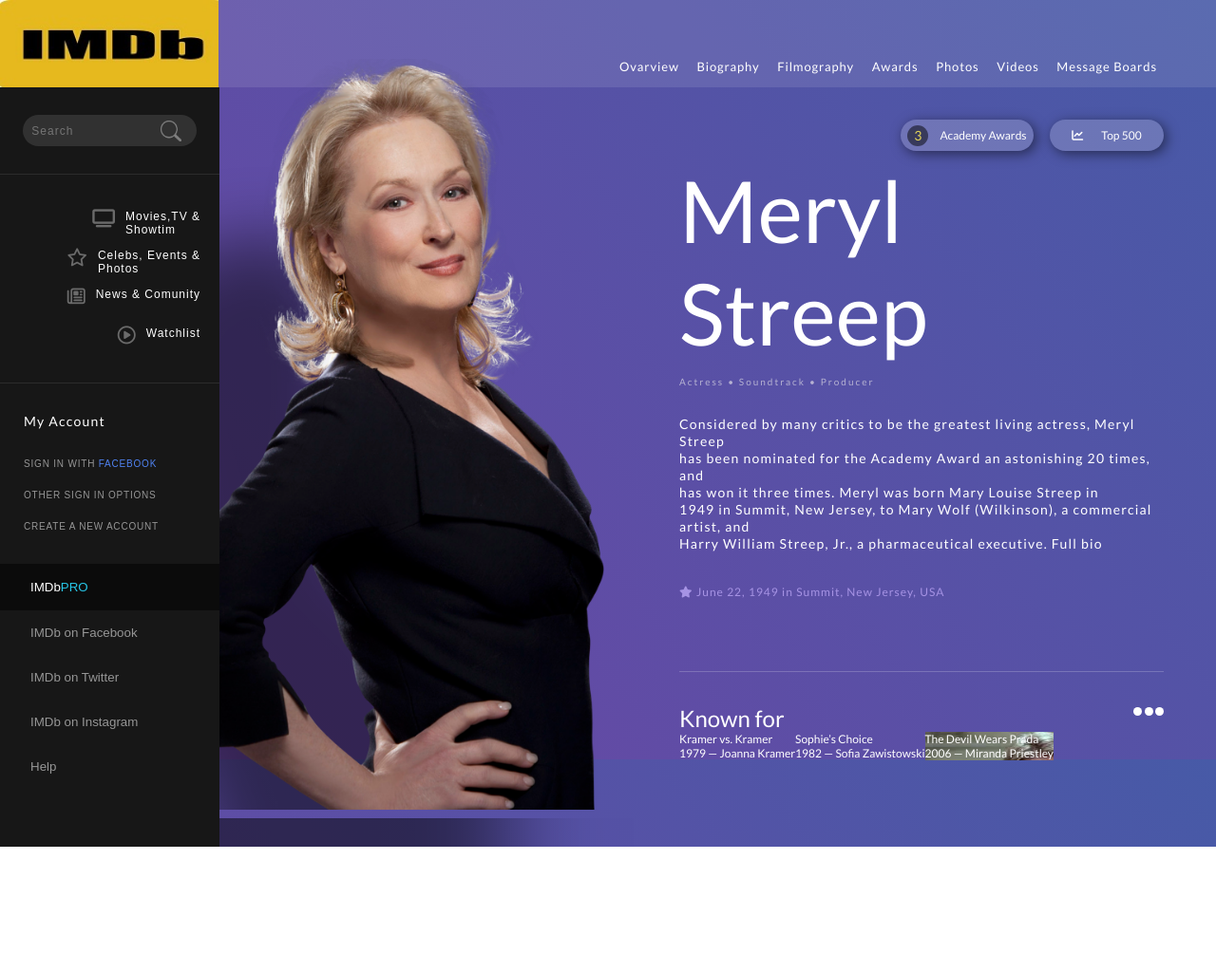
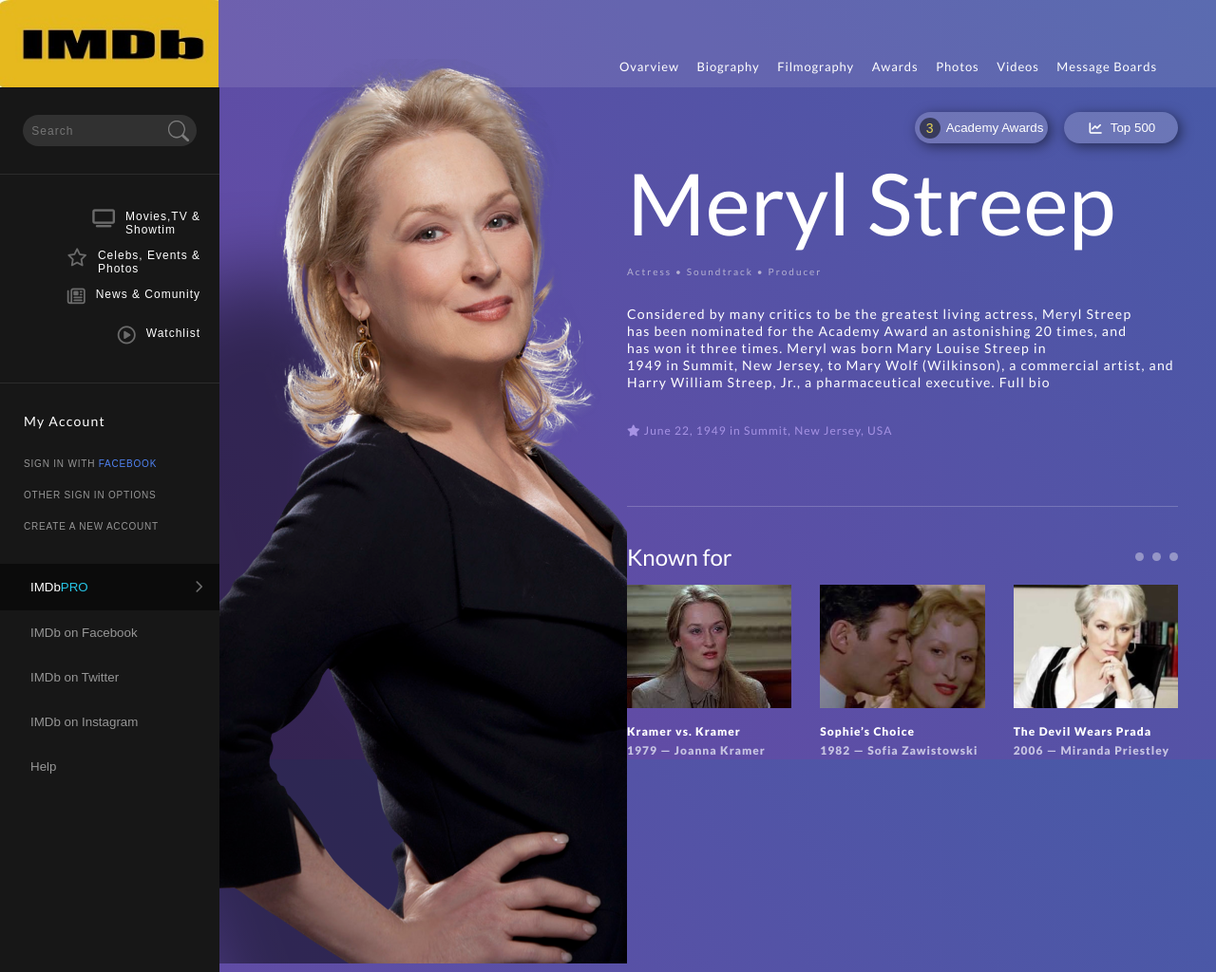
Before and after one commit to VadimRydenko/finalProject, a website built with webpack: page src/index/index.html in a window 1280 px wide. Shown: the whole page at 95% size. Before the commit the page ends 892 px from the top, so only its background shows below. Built offline with nearby package versions, Linux system fonts and the light colour scheme.

Commit message:
add known for menu

```diff
--- a/src/common/styles/menu.scss
+++ b/src/common/styles/menu.scss
@@ -18,6 +18,7 @@
     @include menu_content;
     color: #969696;
     margin: 15px 26px;
+    cursor: pointer;
 }
 
 
@@ -29,6 +30,7 @@
     border: none;
     text-align: left;
     padding-left: 32px;
+    cursor: pointer;
 }
 
 .imd {
@@ -36,16 +38,24 @@
 }
 
 .img__center {
-    width: 670px;
+    flex-grow: 1;
+    width: 669px;
+    height: 962px;
     background-image: url(../../assets/images/main_merry1.png);
-    height:100%;
     background-repeat: no-repeat;
     background-position: center;
-    background-position:-110px -9px;
+    background-position:-155px -9px;
     background-size:cover;
     margin-left: 126px;
     margin-top: -30px;
     box-shadow: -181px 214px 89px 0 rgba(0, 0, 0, 0.5);
+}
+
+.fa-chevron-right {
+    color: #6b6b6b;
+    width: 7px;
+    height: 11.6px;
+    padding-left: 112px;
 }
 
 
@@ -55,11 +65,9 @@
 
 .main__block {
     position: relative;
-    height: 100%;
 }
 .main__content {
     max-width:1440px;
-    height: 100%;
     margin: 0 auto;
     display: flex;
 }
@@ -87,7 +95,7 @@
 .logo {
 background-image: url(../../assets/images/logo.jpg);
 width: 230px;
-height: 100%;
+min-height: 1000px;
 background-repeat: no-repeat;
 background-size: cover;
 background-size:103%;
@@ -127,7 +135,7 @@
 .menu {
 background-color: #171717;
 max-width: 231px;
-height: 100%;
+height: 932px;
 position: absolute;
 }
 
@@ -141,19 +149,31 @@
     &__imput {
         color: #bbbbbb;
         background-color: #313131;
-        width: 183px;
-        border-radius: 100px;
+        width: 153px;
+        border-top-left-radius: 100px;
+        border-bottom-left-radius: 100px;
         outline: none;
         font-size: 12px;
         letter-spacing:1px;
         border: none;
         padding:5px;
         height: 33px;
+        cursor: text;
+
+    }
+    &__button {
+        background-color: #313131;
+        border-top-right-radius: 100px;
+        border-bottom-right-radius: 100px;
+        padding: 0;
+        height: 33px;
+        border: none;
+        width: 30px;
         background-image: url(../../assets/images/search.png);
         background-repeat: no-repeat;
         background-size:22px 22px;
-        background-position:90% 50%;
-        align-items: center;
+        background-color: #313131;
+        background-position:0% 50%;
     }
 }
 
@@ -180,6 +200,7 @@
     justify-content: right;
     height: 41px;
     font-size: 12px;
+    cursor: pointer;
     &:hover {
      color:#f2d224;
      .sidebar-icons {
@@ -195,7 +216,7 @@
 .menu__media_button-text {
     font-size: 12px;
     text-align: left;
-    cursor: pointer;
+
 }
 
 
@@ -223,6 +244,7 @@
     letter-spacing: 0.8px;
     color: #969696;
     height: 33px;
+    cursor: pointer;
     &-facebook {
         color: #5083f2;
     }
@@ -231,10 +253,9 @@
 
 
 .page__content {
-    // background-color: red;
     width: 580px;
     height: 100%;
-    margin-right: 55px;
+    margin-right: 40px;
     display: flex;
     flex-direction: column;
     color: #ffffff;
@@ -243,7 +264,7 @@
 .page__label {
     display: flex;
     width: 100%;
-    height: 67px;
+    height: 59px;
     align-items: flex-end;
     justify-content: flex-end;
 }
@@ -253,10 +274,13 @@
     border-radius: 100px;
     box-shadow: 3px 3px 13px 0 rgba(0, 0, 0, 0.5);
     background-color: rgba(255, 255, 255, 0.18);
+    color: #ffff;
     width: 140px;
     display: flex;
     align-items: center;
     justify-content: center;
+    padding: 0;
+    border: none;
     &:last-child {
         width: 120px;
         margin-left: 17px;
@@ -266,7 +290,7 @@
 .label__item {
     opacity: 1;
     &_text {
-        margin-left: 12px;
+        margin-left: 6px;
     }
 }
 
@@ -291,12 +315,15 @@
     font-size: 90px;
     color: #ffffff;
     padding-top: 8px;
+    width: 580px;
+    margin: 0 auto;
   }
 
   .small-menu {
     font-size: 10px;
     letter-spacing: 2px;
     color: #b6b2d2;
+    width: 100%;
     margin: 13px 0 30px 0;
   }
 
@@ -307,58 +334,98 @@
   }
 
   .page__content_date {
-    margin:34px 0 38px 0;
     font-size: 12px;
     letter-spacing: 1px;
-    color:  #a693e4
+    color:  #a693e4;
+    width: 100%;
+    margin: 34px 0 38px 0;
   }
 
   .page__content_line {
     width: 100%;
+    margin: 34px 0 38px 0;
     height: 1px;
     opacity: 0.2;
     background-color: #ffffff;
-    margin: 38px 0 34px 0;
   }
 
 .known-for {
     display: flex;
     flex-direction: column;
-    &__header {
+    padding-left: -10px;
+    &_header {
         display: flex;
         justify-content: space-between;
         &_name {
             font-size: 24px;
         }
+        &_buttons {
+            display: flex;
+            min-width: 45px;
+            justify-content: space-between;
+            align-items: center;
+        }
         &_button {
             height: 9px;
             width: 9px;
             border-radius: 100%;
-            background-color: white;
+            background-color: rgba(250, 250, 250, 0.4);
             border: none;
             padding: 0;
+            &:hover {
+                background-color: rgba(250, 250, 250, 1.0);
+            }
+            cursor: pointer;
         }
     }
     &__films {
         display: flex;
+        max-width: 610px;
+        margin: 0 -15px 0 -15px;
     }
     &__film {
         display: flex;
         flex-direction: column;
-        height: 100%;
+        min-height: 213px;
+        width: 33.333%;
+        &:hover {
+            background-color: rgba(255, 255, 255, 0.15);
+            box-shadow: 0 62px 52px 0 rgba(0, 0, 0, 0.09), 0 16px 32px 0 rgba(0, 0, 0, 0.59);
+        }
+    }
+    &__picture {
+        min-height: 130px;
+        margin: 15px;
+        background-repeat: no-repeat;
+        background-position: center;
+        // background-position:-155px -9px;
+        background-size:cover;
+
+    }
+    &__description {
+        margin: 0 15px 15px 15px;
+        font-size: 12px;
+        font-size: 12px;
+        font-weight: 900;
+        line-height: 1.67;
+        letter-spacing: 1px;
+        color: #ffffff;
+    }
+    &__description2 {
+        color: #c7c4e2;
     }
 }
 
 .film {
-    width: 126px;
-    height: 40px;
     &_1{
-    background-image: url(../../assets/images/Kramer.jpg);
+    background-image: url(../../assets/images/foto1.jpg);
     }
     &_2 {
-    background-image: url(../../assets/images/Kramer.jpg);
+    background-image: url(../../assets/images/foto2.jpg);
+    background-color: green;
     }
     &_3 {
-    background-image: url(../../assets/images/Kramer.jpg);
+    background-image: url(../../assets/images/foto3.jpg);
+    background-color: yellow;
     }
 }
--- a/src/index/index.html
+++ b/src/index/index.html
@@ -43,7 +43,7 @@
         <div class="main__content">
             <div class="menu">
                 <div class="search">
-                    <input type="text" class=search__imput placeholder=" Search">
+                    <input type="text" class=search__imput placeholder=" Search"><button class="search__button"></button>
                 </div>
                 <div class="divider"></div>
 
@@ -82,7 +82,7 @@
                     <li><button class="menu__acount_item">CREATE A NEW ACCOUNT</button></li>
                 </ul>
                 <div>
-                    <button class="IMD-main-button">IMDb<span class="imd">PRO</span></button>
+                    <button class="IMD-main-button">IMDb<span class="imd">PRO</span><i class="fa fa-chevron-right" aria-hidden="true"></i></button>
                     <ul class="imdMenu__items">
                         <li><button class="imdMenu_button">IMDb on Facebook</button></li>
                         <li><button class="imdMenu_button">IMDb on Twitter</button></li>
@@ -94,16 +94,16 @@
             <div class="img__center"></div>
             <div class="page__content">
                 <div class="page__label">
-                    <div class="label__items">
+                    <button class="label__items">
                         <div class="label__item ball">3</div>
                         <div class="label__item label__item_text">Academy Awards</div>
-                    </div>
-                    <div class="label__items">
+                    </button>
+                    <button class="label__items">
                         <i class="flash fa fa-line-chart" aria-hidden="true"></i>
                         <div class="label__item label__item_text">Top 500</div>
-                    </div>
+                    </button>
                 </div>
-                <div class="page__content_banner">Meryl Streep</div>
+                <span class="page__content_banner">Meryl Streep</span>
                 <div class="small-menu">
                     <span class="small-menu_items">Actress • Soundtrack • Producer</span>
                 </div>
@@ -118,13 +118,12 @@
                     22, 1949 in Summit, New Jersey, USA</div>
                 <div class="page__content_line"></div>
                 <div class="known-for">
-                    <div class="known-for__items">
-                        <div class="known-for__header">
-                            <div class="known-for__header_name">Known for</div>
-                            <div class="known-for__header_buttons">
-                                <button class="known-for__header_button"></button>
-                                <button class="known-for__header_button"></button>
-                                <button class="known-for__header_button"></button>
+                        <div class="known-for_header">
+                            <div class="known-for_header_name">Known for</div>
+                            <div class="known-for_header_buttons">
+                                <button class="known-for_header_button"></button>
+                                <button class="known-for_header_button"></button>
+                                <button class="known-for_header_button"></button>
                             </div>
                         </div>
                         <div class="known-for__films">
@@ -132,21 +131,21 @@
                                 <div class="known-for__picture film_1"></div>
                                 <div class="known-for__description">
                                     Kramer vs. Kramer <br>
-                                    1979 — Joanna Kramer
+                                    <span class="known-for__description2">1979 — Joanna Kramer</span>
                                 </div>
                             </div>
                             <div class="known-for__film">
                                 <div class="known-for__picture film_2"></div>
                                 <div class="known-for__description">
                                     Sophie’s Choice <br>
-                                    1982 — Sofia Zawistowski
+                                    <span class="known-for__description2">1982 — Sofia Zawistowski</span>
                                 </div>
                             </div>
-                            <div class="known-for__film film_3">
-                                <div class="known-for__picture"></div>
+                            <div class="known-for__film ">
+                                <div class="known-for__picture film_3"></div>
                                 <div class="known-for__description">
                                     The Devil Wears Prada <br>
-                                    2006 — Miranda Priestley
+                                    <span class="known-for__description2">2006 — Miranda Priestley</span>
                                 </div>
                             </div>
                         </div>
```
Also changed, not shown: assets/images/foto1.jpg (renamed from assets/images/Kramer.jpg), assets/images/foto2.jpg (added), assets/images/foto3.jpg (added).
